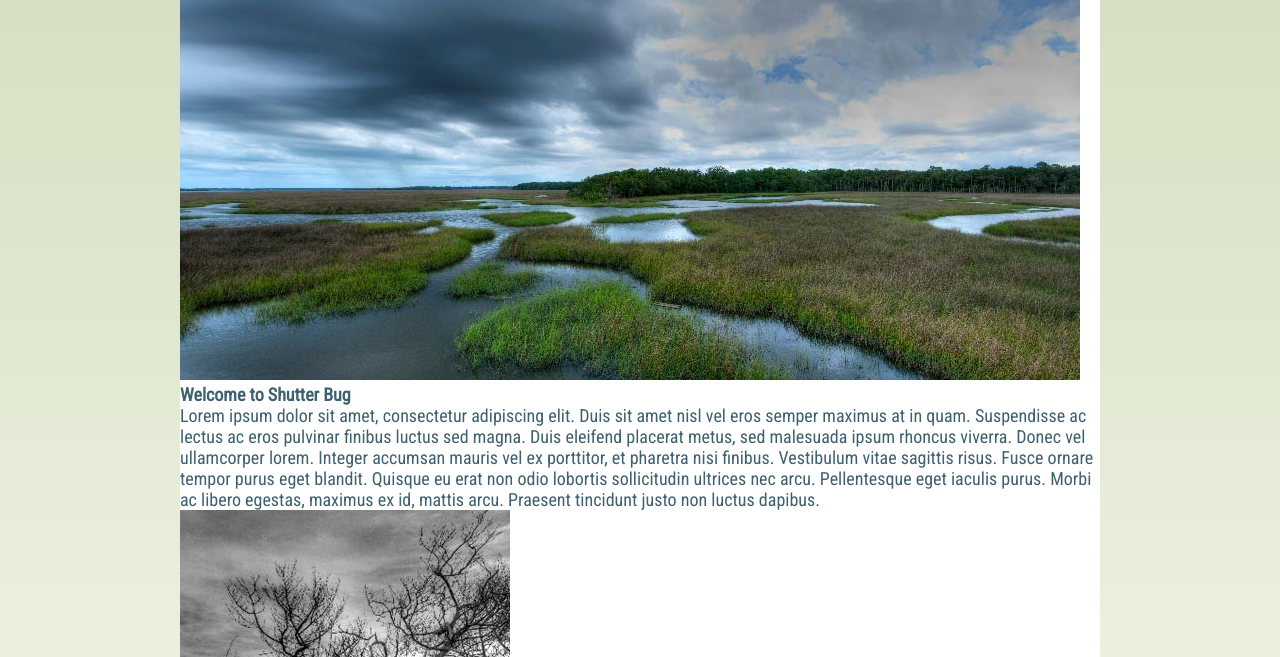
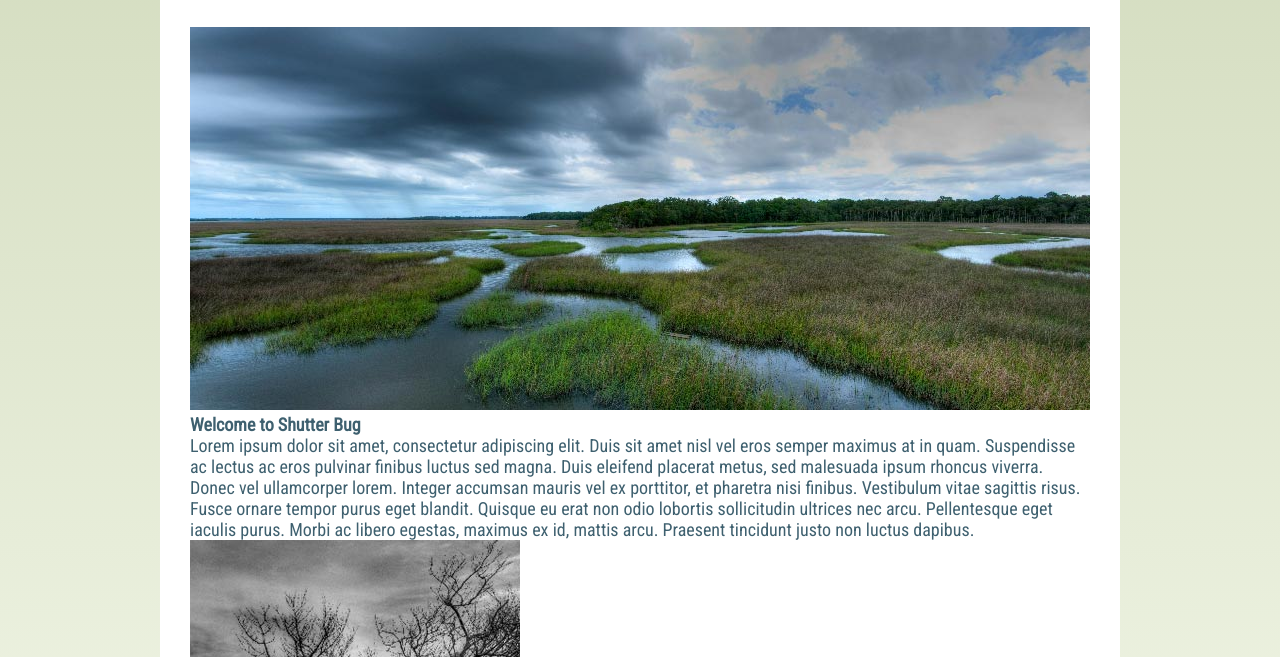
Before and after one commit to mm86/launch_school_html_css, a plain HTML site: page lesson_5/photography_blog/index.html in a window 1280 px wide. Shown: the part 143-800 px from the top of the page. Drawn offline with Linux system fonts and the light colour scheme.

Commit message:
Add box-sizing property to main and footer elements
Add the property box-sizing: border-box to main and footer elements. Then set padding to the main element.

```diff
--- a/lesson_5/photography_blog/styles.css
+++ b/lesson_5/photography_blog/styles.css
@@ -7,9 +7,10 @@ body {
   background-repeat: no-repeat;
 }
 
-header, main, footer {
-  width: 920px;
+main, footer {
+  width: 960px;
   margin: 0 auto;
+  box-sizing: border-box;
 }
 
 header {
@@ -59,4 +60,5 @@ nav a.active {
 
 main {
   background: #ffffff;
+  padding: 30px 30px 0 30px;
 }
```
